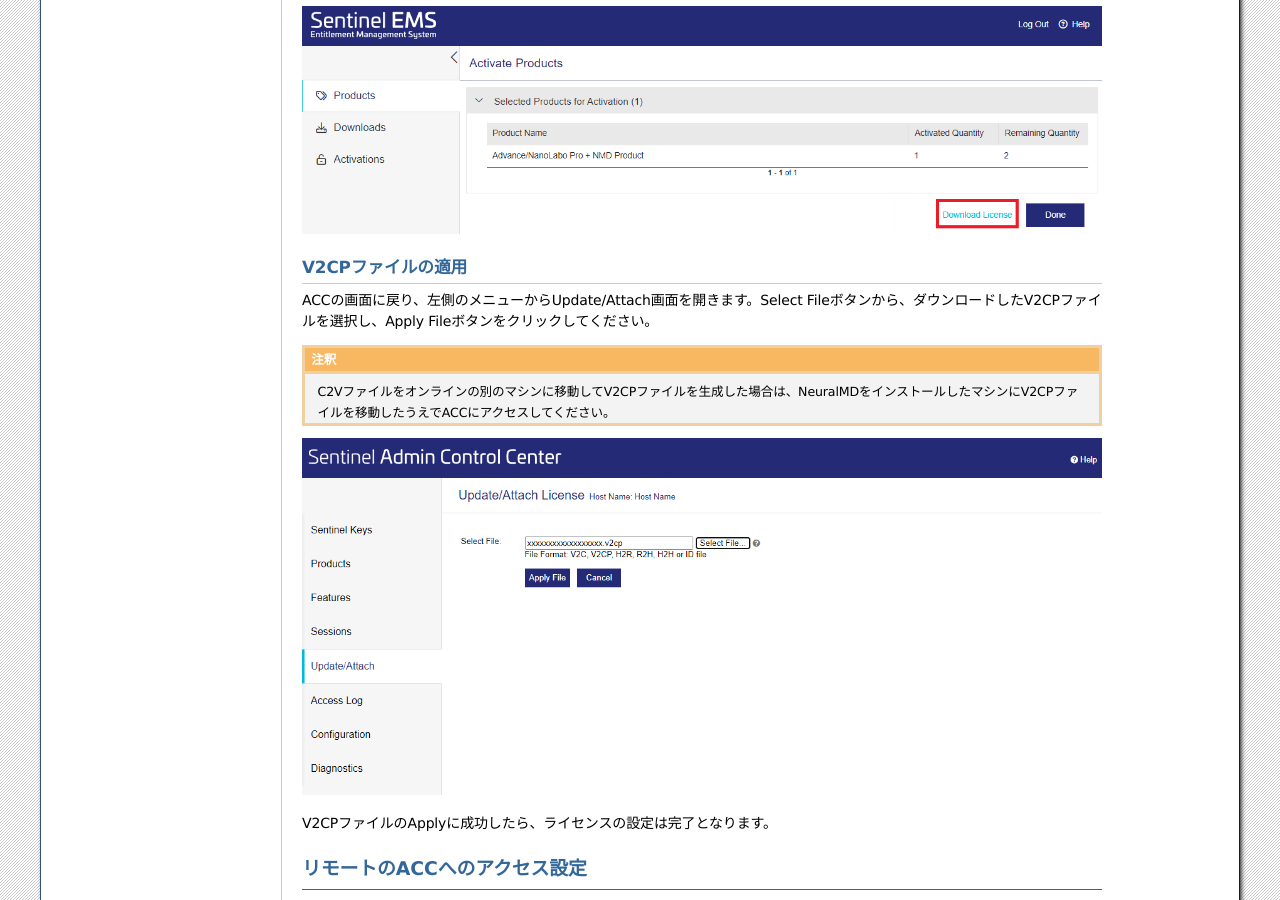
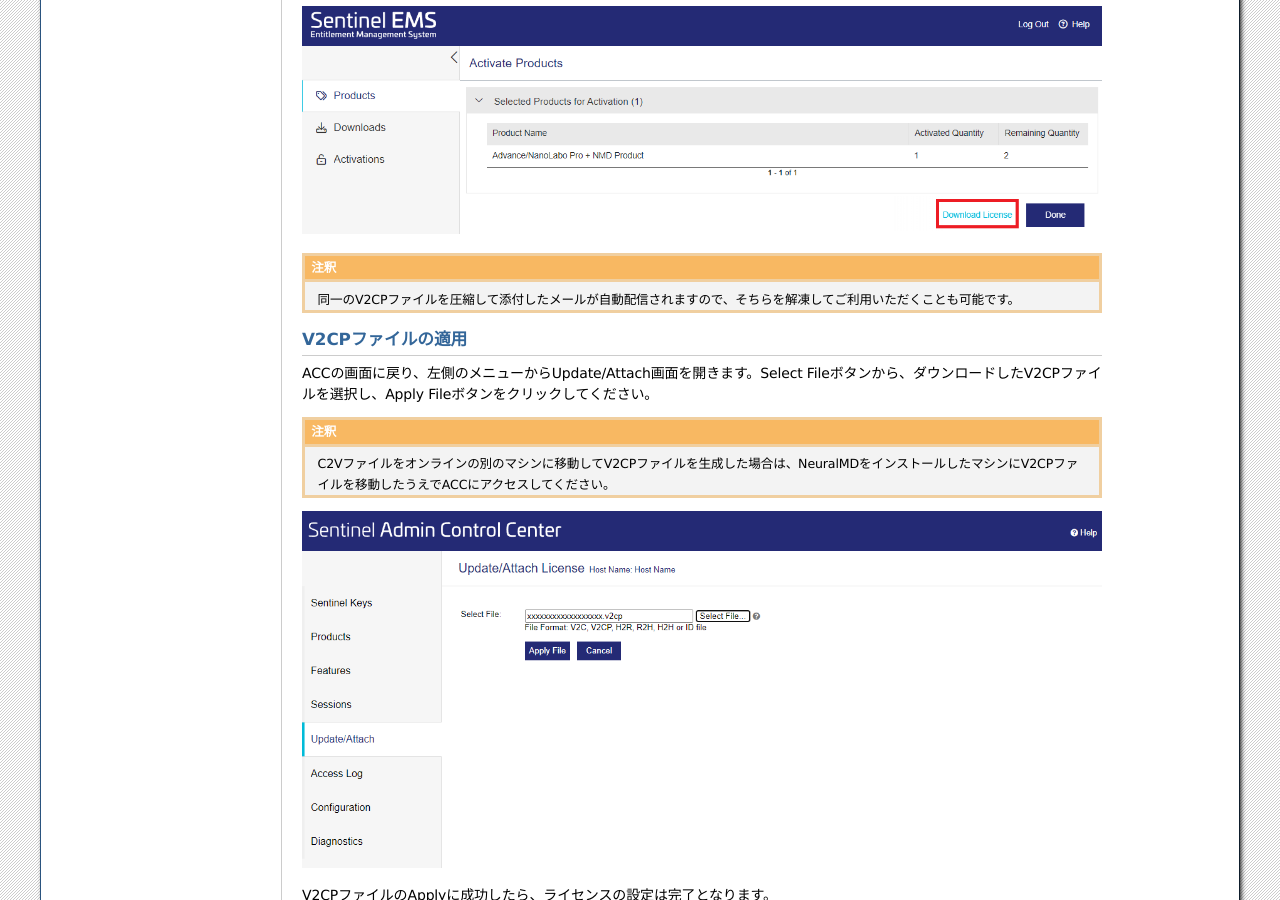
Before and after one commit to advancesoftcorp/neuralmd-doc, a Sphinx documentation site: the page built from docs/source/install/license.rst, in a window 1280 px wide and 900 px high, scrolled down 3484 px. Built offline with Sphinx 7.4.7, drawn with Linux system fonts in a browser that asks for light colours; formulas are drawn with MathJax 3.

```diff
--- a/docs/source/install/license.rst
+++ b/docs/source/install/license.rst
@@ -88,6 +88,10 @@ Activate Products画面が開いたら、Select Fileボタンをクリックし
 アクティベーションに成功したら、Download Licenseをクリックして、V2CPファイル(拡張子:.v2cp)をダウンロードします。
 
 .. image:: /img/EMSActivatedFingerprint.png
+
+.. note::
+
+      同一のV2CPファイルを圧縮して添付したメールが自動配信されますので、そちらを解凍してご利用いただくことも可能です。
 
 .. _licenseaccv2cpapplyl:
 
```
